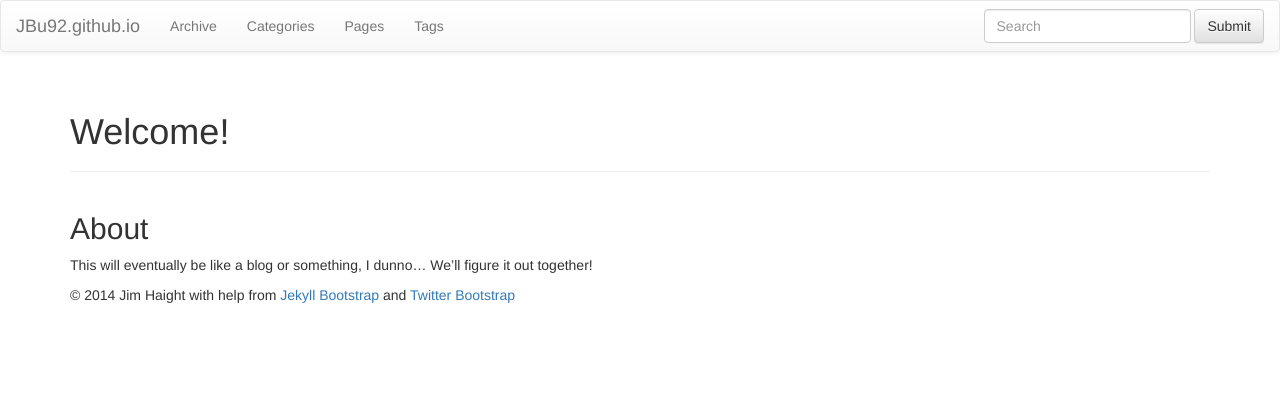
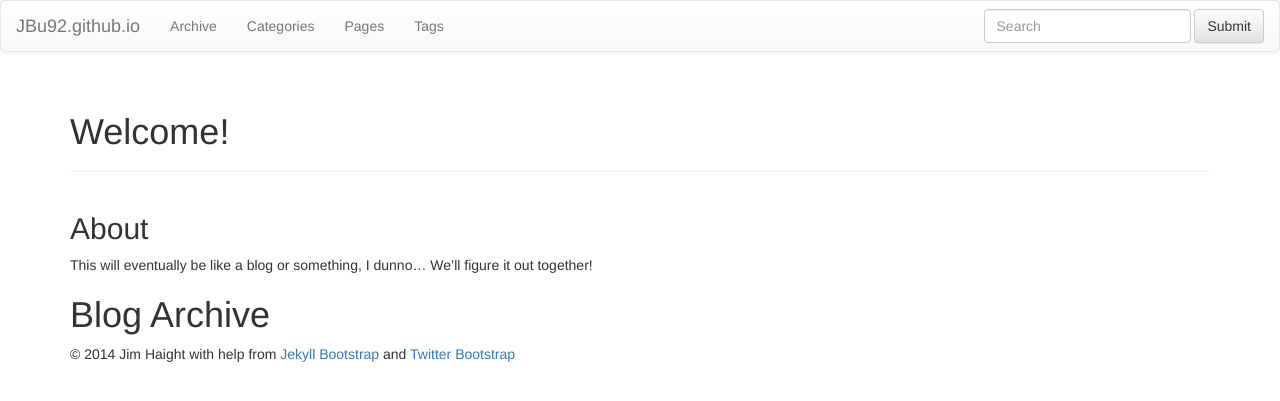
Before and after one commit to jbu92/jbu92.github.io, a Jekyll site: the page built from index.md, in a window 1280 px wide. Shown: the top 401 px of the page. Built offline with Jekyll 4.4.1, drawn with Linux system fonts in a browser that asks for light colours; nearby versions of some CDN libraries; library files that are not in the unit come from our copies.

Commit message:
Testing jekyll-index

```diff
--- a/index.md
+++ b/index.md
@@ -9,7 +9,21 @@
 
 This will eventually be like a blog or something, I dunno... We'll figure it out together!
 
-<div class="blog-index">
-	{% assign post = site.posts.first %}
-	{% assign content = post.content %}
-</div>
+<article>
+<h1 class="title">Blog Archive</h1>
+<section>
+{% for post in site.categories.blog %}
+{% capture post_month %}
+{{post.date | date: "%m"}}
+{% endcapture %}
+{% if post_month != prev_post_month %}
+{% if prev_post_month %}
+<br><!-- close month -->
+{% endif %}
+<b>{{post.date | date: "%B %Y"}}</b><br><!-- br is open month -->
+{% endif %}
+<a href="{{ post.url }}">{{ post.title }}</a> <time>{{post.date | date: "%A %e" }}</time><br>
+{% capture prev_post_month %}{{post_month}}{% endcapture %}
+{% endfor %}
+</section>
+</article>
```
